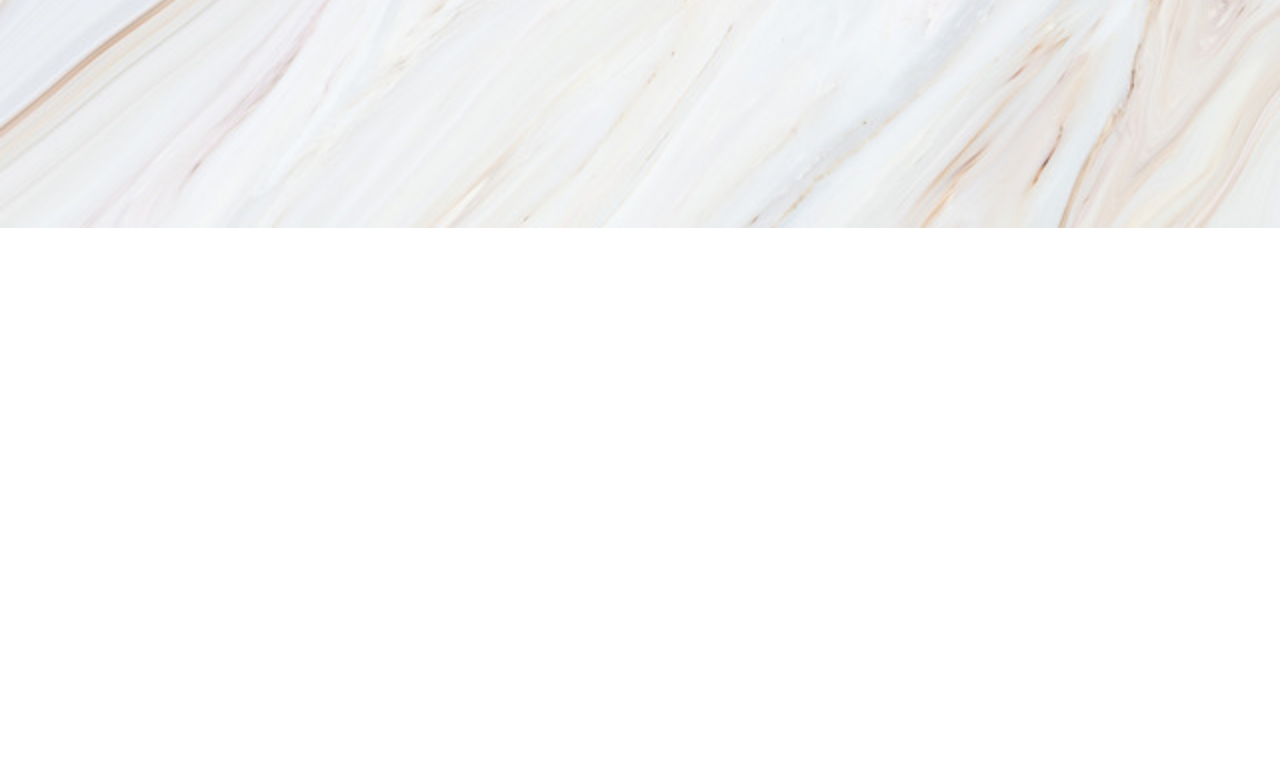
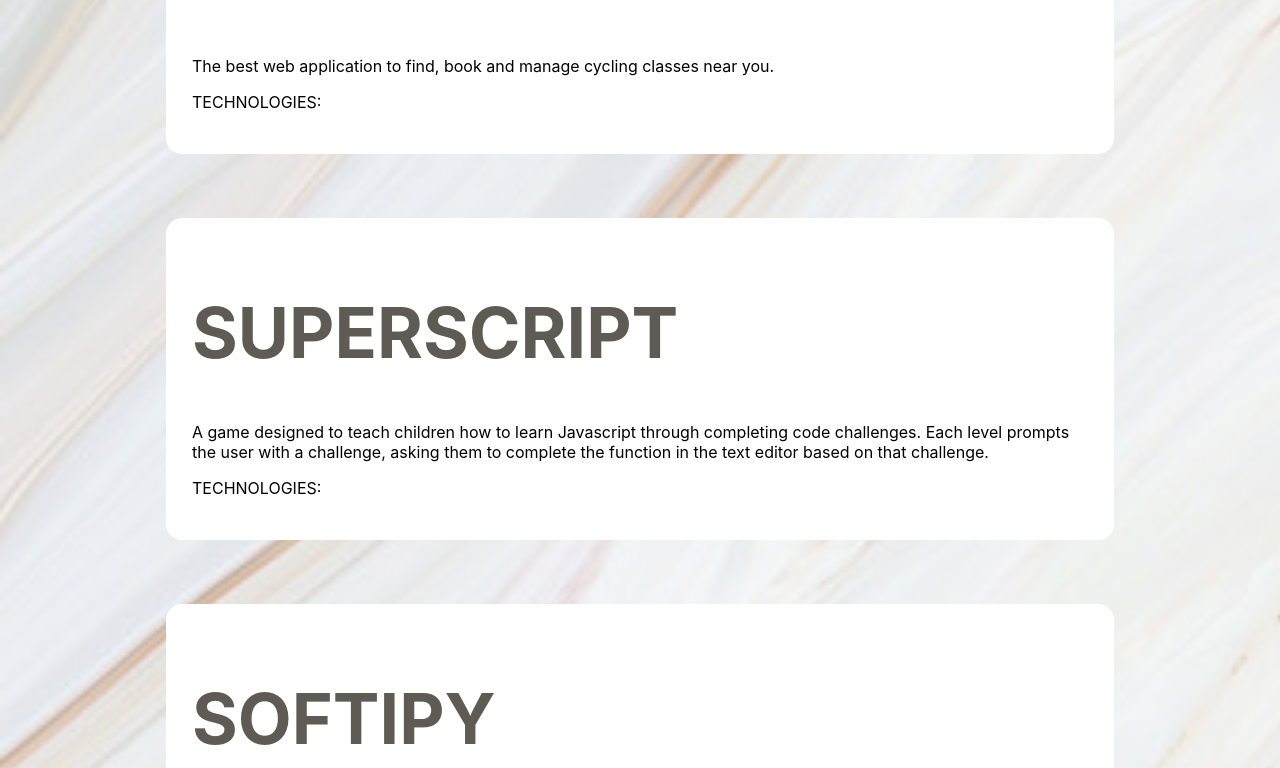
Before and after one commit to sivanadler/sivan-adler-website, a React (Create React App) app: page /projects in a window 1280 px wide. Shown: the part 572-1340 px from the top of the page. Before the commit the page ends 800 px from the top, so only its background shows below. Built offline with nearby package versions, Linux system fonts and the light colour scheme.

Commit message:
project page started, component for each project info created

```diff
--- a/src/App.css
+++ b/src/App.css
@@ -81,6 +81,31 @@ body {
 
 }
 
+/* PROJECTS PAGE*/
+.project-card {
+  background-color: white;
+  padding: 2%;
+  margin-top:5%;
+  margin-bottom:5%;
+  margin-left: auto;
+  margin-right: auto;
+  width: 70%;
+  border-radius: 1em;
+}
+
+.project-card-header {
+  font-size: 70px;
+  color: #5e5b55;
+  text-decoration: none;
+  text-transform: uppercase;
+}
+
+.project-card-header:hover {
+  font-size: 75px;
+  color: pink;
+}
+
+
 /* CONTACT PAGE*/
 .contact-form {
   background-color: white;
--- a/src/App.js
+++ b/src/App.js
@@ -6,7 +6,6 @@ import About from './About'
 import Project from './Project'
 import Contact from './Contact'
 import { BrowserRouter as Router, Route, NavLink } from 'react-router-dom'
-
 
 class App extends React.Component {
 
--- a/src/Project.js
+++ b/src/Project.js
@@ -4,11 +4,35 @@ import Nav from './Nav'
 
 class Project extends React.Component {
 
+
   render() {
     return (
       <div>
         <Nav history={this.props.history}/>
         <h1 className="header">PROJECTS</h1>
+
+        <ProjectCard
+          name={'Cycle Source'}
+          link={''}
+          description={'The best web application to find, book and manage cycling classes near you.'}
+          technologies={[]}
+          accomplishments={[]}
+        />
+        <ProjectCard
+          name={'SUPERscript'}
+          link={''}
+          description={'A game designed to teach children how to learn Javascript through completing code challenges. Each level prompts the user with a challenge, asking them to complete the function in the text editor based on that challenge. '}
+          technologies={[]}
+          accomplishments={[]}
+        />
+        <ProjectCard
+          name={'Softipy'}
+          link={'https://softipy.herokuapp.com'}
+          description={' A music streaming service and playlist building application, allowing users to search for songs, build their own playlists, follow other users playlists.'}
+          technologies={['React', 'Javascript', 'Ruby on Rails', 'Deezer Music API']}
+          accomplishments={['Developed a Rails API backend with endpoints for songs, playlists and users to persist data for future sessions', 'Utilized Deezer’s API’s to efficiently pull and parse song data, enabling users to quickly query for songs by any keyword', 'Implemented a drag and drop feature for adding songs into playlists']}
+        />
+
       </div>
     )
   }
--- a/src/ProjectCard.js
+++ b/src/ProjectCard.js
@@ -0,0 +1,30 @@
+import React from "react";
+
+class ProjectCard extends React.Component {
+
+  getFrontEndTechnologies = () => {
+    if (this.props.technologies !== []) {
+      return this.props.technologies.map(el => {
+        return (
+          <li>{el}</li>
+        )
+      })
+    }
+  }
+
+  render() {
+    return (
+      <div className='project-card'>
+        <a className='project-card-header' href={this.props.link}>
+          <h1 className='project-card-header'>{this.props.name}</h1>
+        </a>
+        <p>{this.props.description}</p>
+        <p>TECHNOLOGIES:</p>
+        <ul>
+          {this.getFrontEndTechnologies()}
+        </ul>
+      </div>
+    )
+  }
+}
+export default ProjectCard
```
